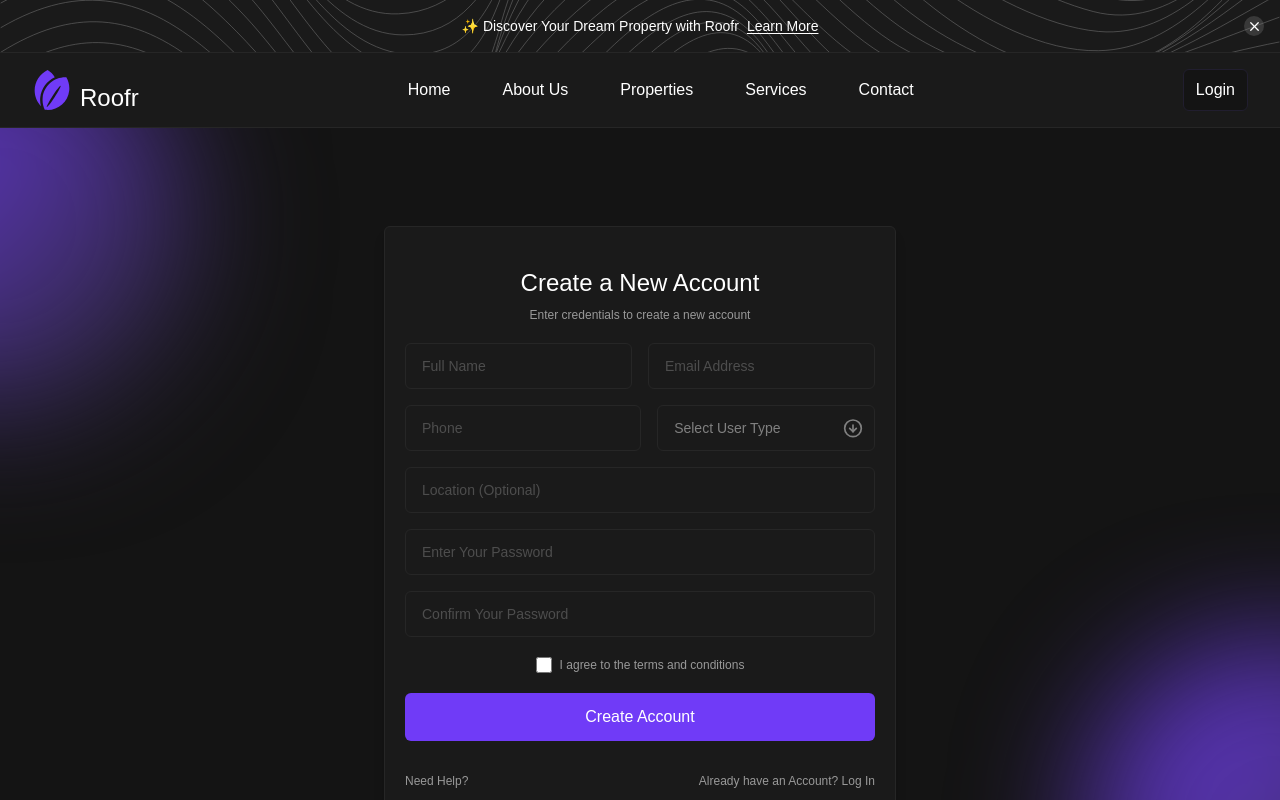
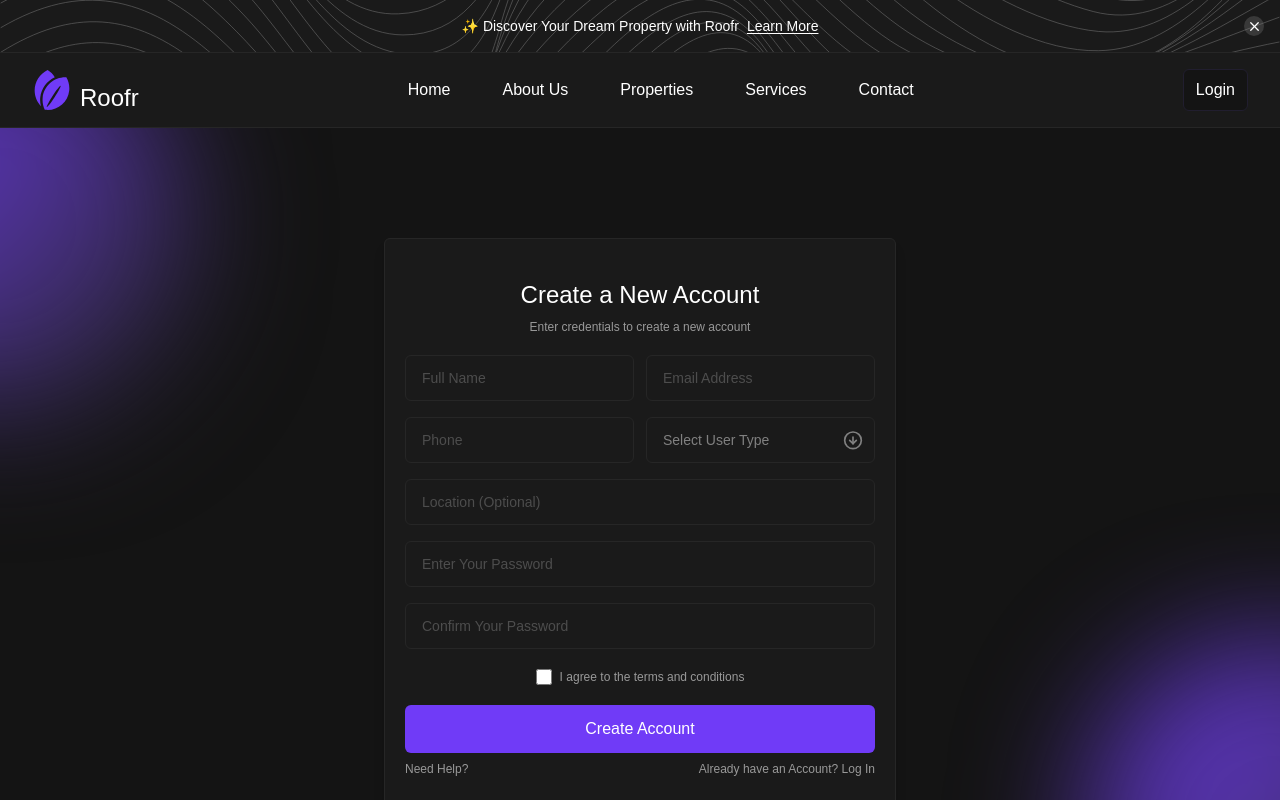
Before and after one commit to shawaiz-khan/roofr, a Next.js app: page /auth/create-account in a window 1280 px wide. Shown: the top 800 px of the page. Built offline with nearby package versions, Linux system fonts and the light colour scheme.

Commit message:
fix: Fixed some layout issues

```diff
--- a/src/app/auth/create-account/page.tsx
+++ b/src/app/auth/create-account/page.tsx
@@ -82,7 +82,7 @@ const CreateAccount: React.FC = () => {
                     <span className="text-xs text-gray-quaternary text-center">Enter credentials to create a new account</span>
                 </div>
                 <div className="space-y-4 w-full">
-                    <div className="space-y-4 w-full md:flex md:space-y-0 md:space-x-4">
+                    <div className="space-y-4 w-full md:grid md:grid-cols-2 md:space-y-0 md:gap-3">
                         <input
                             type="text"
                             placeholder="Full Name"
@@ -100,7 +100,7 @@ const CreateAccount: React.FC = () => {
                             className={inputStyle}
                         />
                     </div>
-                    <div className="space-y-4 w-full md:flex md:space-y-0 md:space-x-4">
+                    <div className="space-y-4 w-full md:grid md:grid-cols-2 md:space-y-0 md:gap-3">
                         <input
                             type="text"
                             placeholder="Phone"
@@ -166,6 +166,7 @@ const CreateAccount: React.FC = () => {
                     </label>
                 </div>
                 {error && <span className="text-red-500 text-xs">{error}</span>}
+                <div className="space-y-2 w-full">
                     <button
                         type="submit"
                         className="w-full py-3 bg-purple-primary text-white rounded-md focus:ring-2 focus:ring-purple-primary transition-all"
@@ -180,6 +181,7 @@ const CreateAccount: React.FC = () => {
                             Already have an Account? Log In
                         </Link>
                     </div>
+                </div>
             </form>
 
             <span className="absolute bg-gradient-to-br from-purple-primary to-black-tertiary -translate-x-1/2 -translate-y-1/4 h-48 w-48 md:w-96 md:h-96 top-0 left-0 rounded-full blur-3xl z-0"></span>
--- a/src/app/auth/login/page.tsx
+++ b/src/app/auth/login/page.tsx
@@ -75,6 +75,7 @@ const Login: React.FC = () => {
                     />
                 </div>
                 {error && <span className="text-red-500 text-xs">{error}</span>}
+                <div className="w-full space-y-2">
                     <button
                         type="submit"
                         className="w-full py-3 bg-purple-primary text-white rounded-md focus:ring-2 focus:ring-purple-primary transition-all"
@@ -89,6 +90,7 @@ const Login: React.FC = () => {
                             Create an Account
                         </Link>
                     </div>
+                </div>
             </form>
 
             <span className="absolute bg-gradient-to-br from-purple-primary to-black-tertiary -translate-x-1/2 -translate-y-1/4 h-48 w-48 md:w-96 md:h-96 top-0 left-0 rounded-full blur-3xl z-0"></span>
```
Lines whose indentation alone changed are shown as unchanged.
